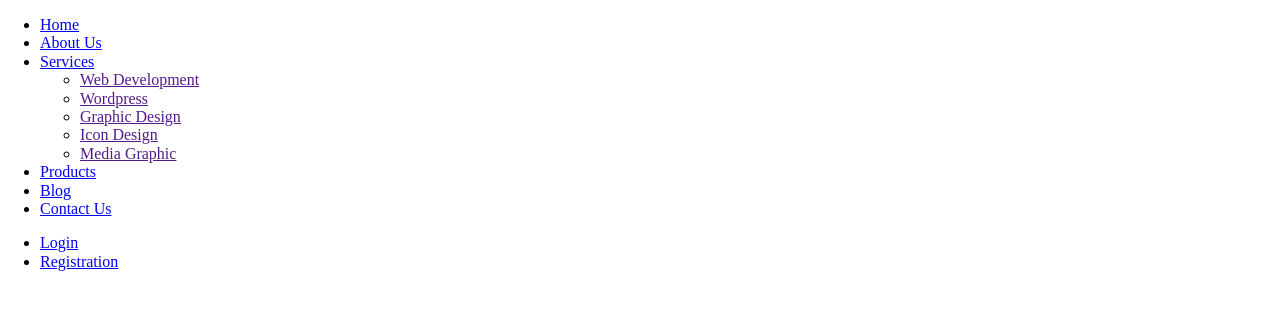
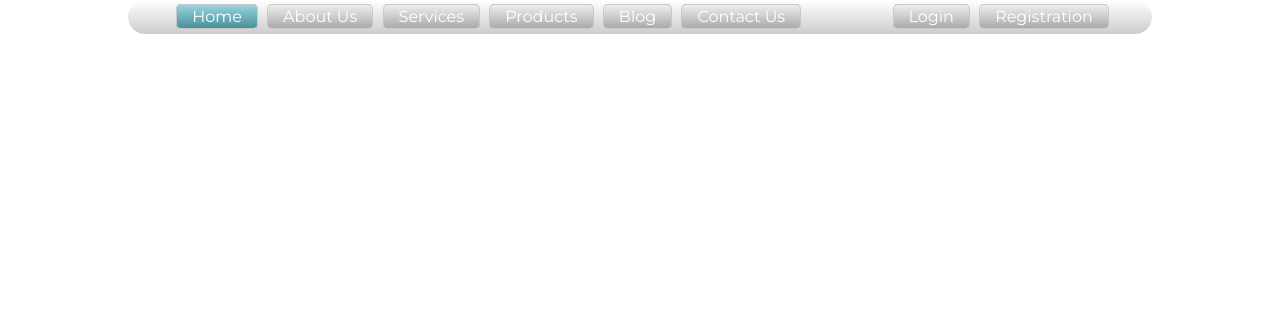
Before and after one commit to marzena-szopinska/Learn_With_Us, a plain HTML site: page index.html in a window 1280 px wide. Drawn offline with Linux system fonts and the light colour scheme.

Commit message:
styled the navigation bar

```diff
--- a/css/styles.css
+++ b/css/styles.css
@@ -0,0 +1,92 @@
+* {
+    margin: 0;
+    padding: 0;
+    box-sizing: border-box;
+}
+body {
+    font-family: 'Montserrat', sans-serif;
+    width: 100%;
+    height: 100%;
+    font-size: 16px;
+}
+.main-wrapper {
+    width: 100%;
+}
+
+li {
+    list-style: none;
+}
+a {
+    text-decoration: none;
+}
+
+nav {
+    width: 80%;
+    margin-left: 10%;
+    display: flex;
+    position: fixed;
+    background: linear-gradient(#fff, #ccc);
+    border-radius: 20px;
+    z-index: 100;
+}
+
+nav ul {
+    margin: auto;
+    padding: 8px 0;
+}
+
+nav ul li {
+    display: inline;
+}
+
+nav ul li a {
+    font-size: 100%;
+    margin-left: 5px;
+    padding: 2px 15px;
+    border: 1px solid #c9c9c9;
+    border-radius: 5px;
+    color: #fff;
+    background: linear-gradient(#eee, #aaa);
+    transition: background .2s, color .2s;
+}
+
+nav ul li a:hover {
+    background: linear-gradient(#fff, #ccc);
+    color: #777;
+}
+
+nav ul li#drop {
+    position: relative;
+}
+
+nav ul li ul#dropdown {
+    display: none;
+    position: absolute;
+    left: -60px;
+    top: 20px;
+    width: 200%;
+    text-align: center;
+}
+
+nav ul li ul#dropdown li {
+    display: block;
+    padding: 3px;
+}
+nav ul li ul#dropdown li a {
+    background: linear-gradient(#fff, #eee);
+    color: #555;
+    border: none;
+}
+
+nav ul li ul#dropdown li a:hover {
+    background: linear-gradient(#eee, #aaa);
+    color: #fff;
+}
+
+nav ul li#drop:hover #dropdown {
+    display: block;
+}
+
+nav ul li a#active {
+    background: linear-gradient(#9ad3de, #47909a);
+}
--- a/index.html
+++ b/index.html
@@ -4,21 +4,22 @@
     <meta charset="utf-8">
     <title>Learn With Us</title>
     <link rel="stylesheet" href="css/normalize.css">
+    <link href="https://fonts.googleapis.com/css?family=Montserrat:200,300,400,500" rel="stylesheet">
     <link rel="stylesheet" href="css/styles.css">
   </head>
   <body>
     <div class="main-wrapper">
       <nav>
           <ul class="nav1">
-          <li><a href="#" id='active'>Home</a></li>
+              <li><a href="#" id="active">Home</a></li>
               <li><a href="#">About Us</a></li>
-          <li><a href="#" id='drop'>Services</a>
-            <ul class="dropdown">
-              <li><a href="">Web Development</a></li>
-              <li><a href="">Wordpress</a></li>
-              <li><a href="">Graphic Design</a></li>
-              <li><a href="">Icon Design</a></li>
-              <li><a href="">Media Graphic</a></li>
+              <li id="drop"><a href="#">Services</a>
+                  <ul id="dropdown">
+                      <li><a href="#">Web Development</a></li>
+                      <li><a href="#">Wordpress</a></li>
+                      <li><a href="#">Graphic Design</a></li>
+                      <li><a href="#">Icon Design</a></li>
+                      <li><a href="#">Media Graphics</a></li>
                   </ul>
               </li>
               <li><a href="#">Products</a></li>
@@ -32,6 +33,5 @@
           </ul>
       </nav>
     </div>
-
   </body>
 </html>
```
Lines whose indentation alone changed are shown as unchanged.
